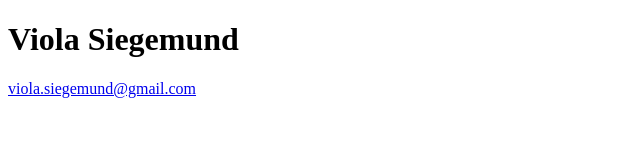
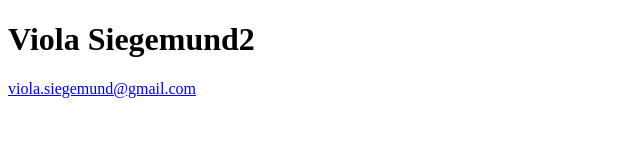
Before and after one commit to davidvoelkel/homepage, a plain HTML site: page violasiegemund/index.html in a window 1280 px wide. Shown: the full height of the page, 0-640 px from the left. Drawn offline with Linux system fonts and the light colour scheme.

Commit message:
rewrite test

```diff
--- a/violasiegemund/index.html
+++ b/violasiegemund/index.html
@@ -5,7 +5,7 @@
 	<title>Viola Siegemund</title>
 </head>
 <body>
-	<h1>Viola Siegemund</h1>
+	<h1>Viola Siegemund2</h1>
 	<a href="mailto:viola.siegemund@gmail.com">viola.siegemund@gmail.com</a>
 </body>
 </html>
```
Also changed, not shown: 1 other file.
